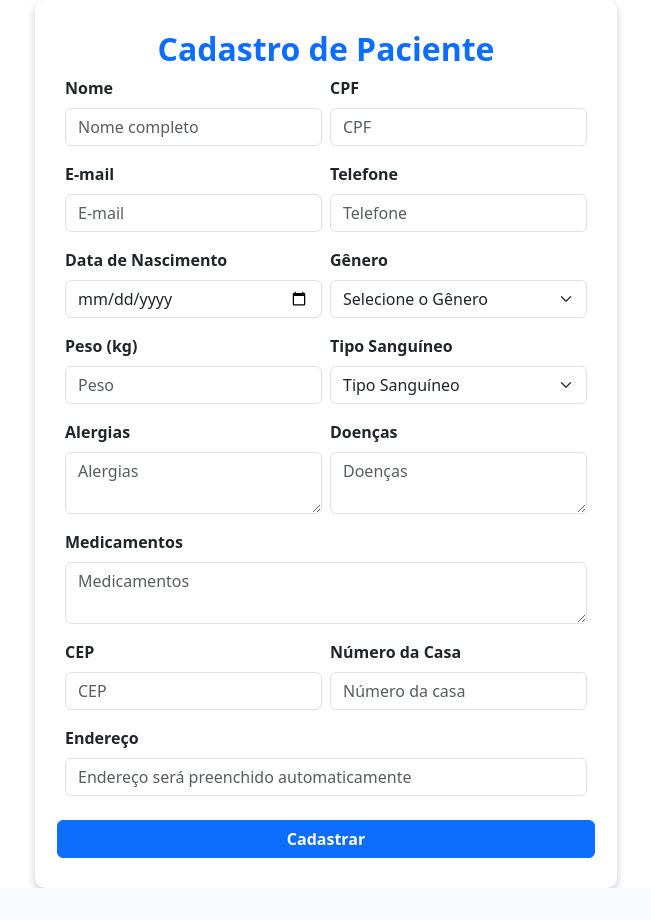
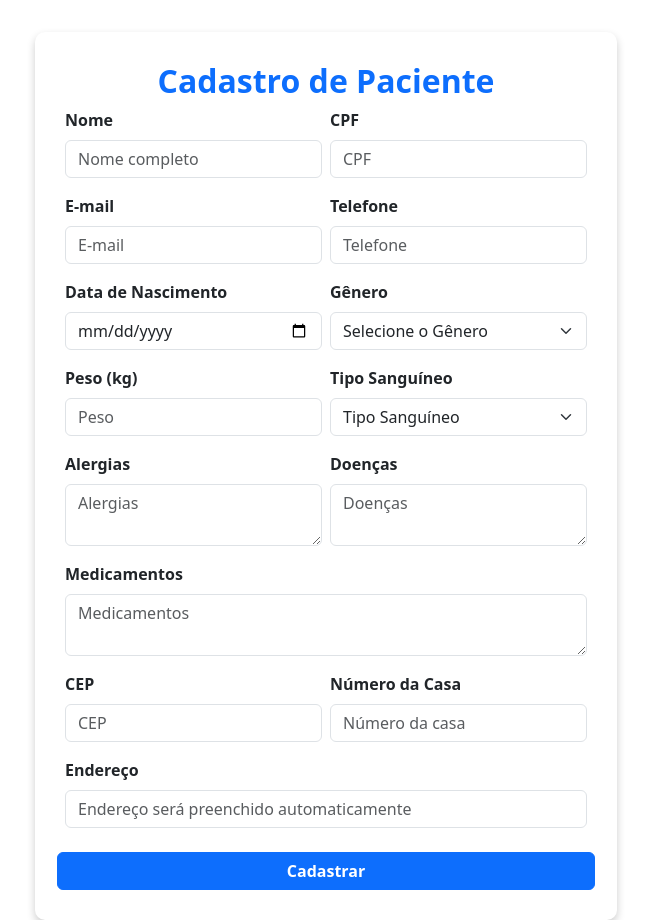
Before and after one commit to RafaelFavetta/DigitalVac, a PHP site: page /medica/cadastropac.html in a window 1280 px wide. Shown: the part 86-1006 px from the top of the page, without its empty margins (314-965 px from the left). Before the commit the page ends 974 px from the top, so only its background shows below. Run offline with PHP 8.4, Linux system fonts and the light colour scheme; some libraries are stand-ins or nearby versions.

Commit message:
retirando a possibilidade de usar o scroll sem necessidade

```diff
--- a/admin/cadastroaplic.html
+++ b/admin/cadastroaplic.html
@@ -121,7 +121,7 @@
     </div>
   </nav>
 
-  <div class="container d-flex align-items-center justify-content-center vh-100">
+  <div class="container d-flex align-items-center justify-content-center">
     <div class="form-container mx-auto">
       <!-- ALERTAS PERSONALIZADOS -->
       <!-- Toasts Bootstrap -->
--- a/admin/cadastroenf.php
+++ b/admin/cadastroenf.php
@@ -74,7 +74,7 @@
         </div>
     </nav>
 
-    <div class="container d-flex align-items-center justify-content-center vh-100">
+    <div class="container d-flex align-items-center justify-content-center">
         <div class="form-container mx-auto">
             <!-- Toast Bootstrap -->
             <div aria-live="polite" aria-atomic="true" class="position-fixed top-0 start-50 translate-middle-x p-3"
--- a/admin/cadastropac.html
+++ b/admin/cadastropac.html
@@ -85,7 +85,7 @@
   </nav>
 
   <!-- Formulário -->
-  <div class="container d-flex align-items-center justify-content-center vh-100">
+  <div class="container d-flex align-items-center justify-content-center">
     <div class="form-container mx-auto">
       <h2 class="text-center text-primary fw-bold">Cadastro de Paciente</h2>
       <form id="cadastroPacienteForm" action="../Recebedados/recebedadospaciente.php" method="POST">
--- a/admin/cadastroposto.html
+++ b/admin/cadastroposto.html
@@ -75,7 +75,7 @@
     </div>
   </nav>
 
-  <div class="container d-flex align-items-center justify-content-center vh-100">
+  <div class="container d-flex align-items-center justify-content-center">
     <div class="form-container mx-auto">
       <!-- ALERTAS PERSONALIZADOS -->
       <!-- Toasts Bootstrap -->
--- a/medica/cadastroaplic.html
+++ b/medica/cadastroaplic.html
@@ -16,6 +16,7 @@
             box-shadow: 0 4px 8px rgba(0, 0, 0, 0.2);
             max-width: 500px;
             margin: auto;
+            margin-top: 32px; /* Adicionado para afastar da navbar */
         }
 
         /* Remover linha azul dos inputs ao focar */
@@ -119,7 +120,7 @@
         </div>
     </nav>
 
-    <div class="container d-flex align-items-center justify-content-center vh-100">
+    <div class="container d-flex align-items-center justify-content-center">
         <div class="form-container mx-auto">
             <!-- ALERTAS PERSONALIZADOS -->
             <!-- Toasts Bootstrap -->
--- a/medica/cadastroatestado.html
+++ b/medica/cadastroatestado.html
@@ -16,6 +16,7 @@
             box-shadow: 0 4px 8px rgba(0, 0, 0, 0.2);
             max-width: 800px;
             margin: auto;
+            margin-top: 32px; /* Adicionado para afastar da navbar */
         }
 
         /* Remover linha azul dos inputs ao focar */
@@ -121,7 +122,7 @@
     </nav>
 
     <!-- Formulário -->
-    <div class="container d-flex align-items-center justify-content-center vh-100">
+    <div class="container d-flex align-items-center justify-content-center">
         <div class="form-container mx-auto">
             <!-- ALERTAS PERSONALIZADOS -->
             <!-- Toasts Bootstrap -->
--- a/medica/cadastropac.html
+++ b/medica/cadastropac.html
@@ -16,6 +16,7 @@
       box-shadow: 0 4px 8px rgba(0, 0, 0, 0.2);
       max-width: 600px;
       margin: auto;
+      margin-top: 32px; /* Adicionado para afastar da navbar */
     }
 
     /* Remover linha azul dos inputs ao focar */
@@ -88,7 +89,7 @@
   </nav>
 
   <!-- Formulário -->
-  <div class="container d-flex align-items-center justify-content-center vh-100">
+  <div class="container d-flex align-items-center justify-content-center">
     <div class="form-container mx-auto">
       <h2 class="text-center text-primary fw-bold">Cadastro de Paciente</h2>
       <form id="cadastroPacienteForm" action="../Recebedados/recebedadospaciente.php" method="POST">
```
